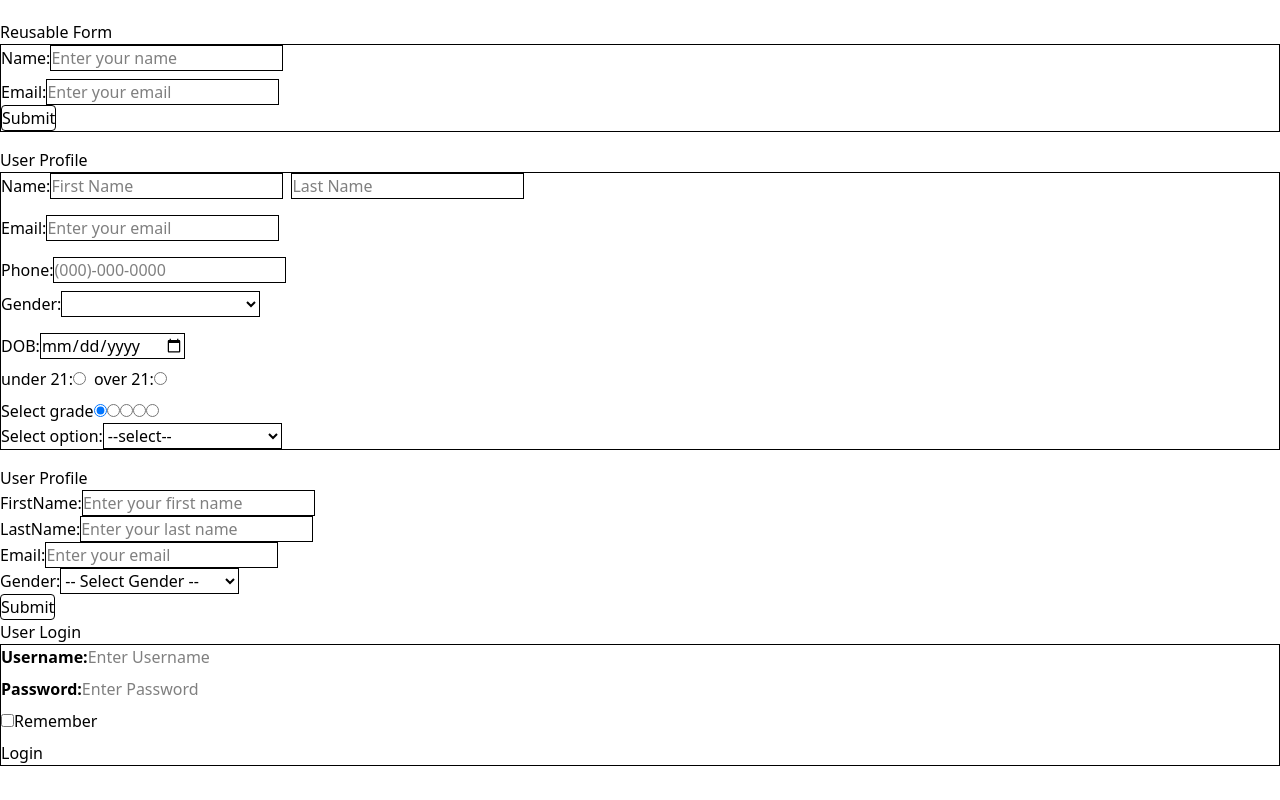
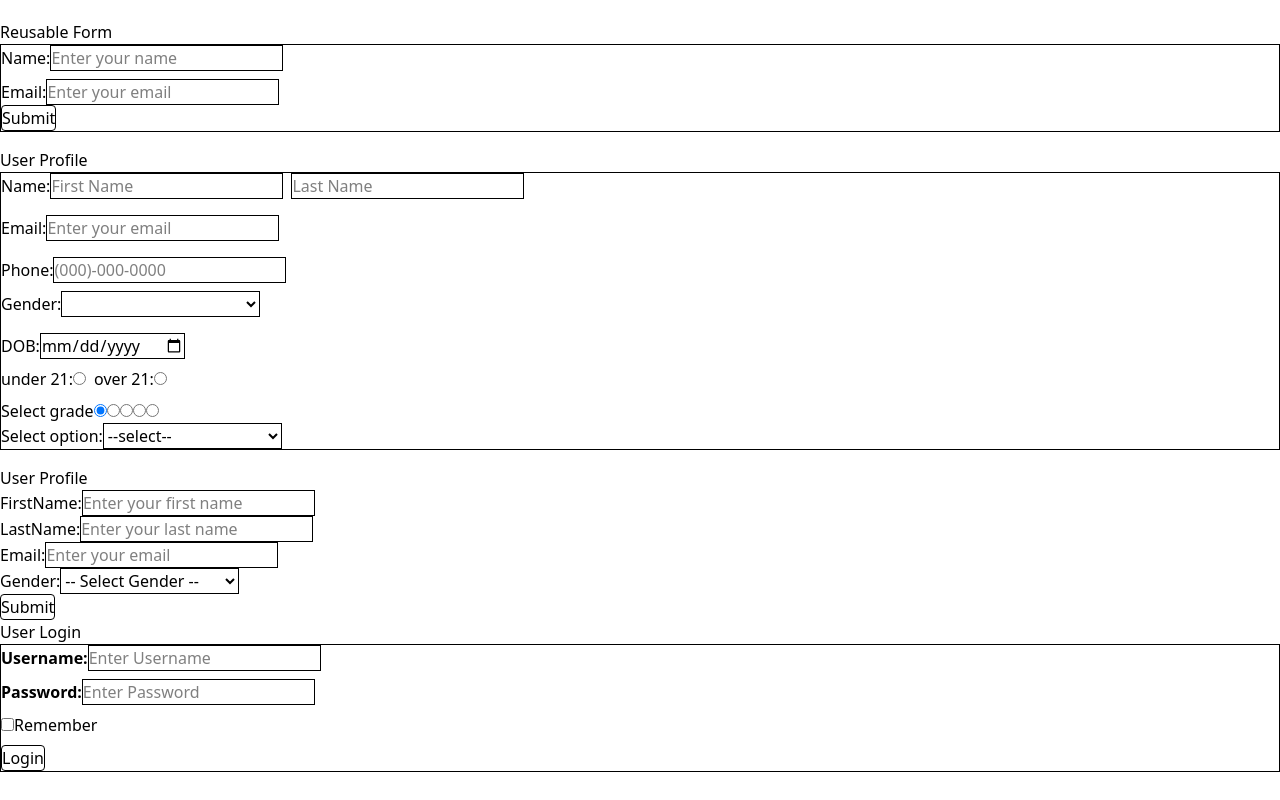
Before and after one commit to NS-25/react-components, a React (Vite) app: page /login in a window 1280 px wide. Built offline with nearby package versions, Linux system fonts and the light colour scheme.

Commit message:
added some code

```diff
--- a/src/components/Login/LoginForm.jsx
+++ b/src/components/Login/LoginForm.jsx
@@ -8,22 +8,34 @@ const LoginForm = () => {
           <label htmlFor="username">
             <b>Username:</b>
           </label>
-          <input type="text" placeholder="Enter Username" name="username" />
+          <input
+            type="text"
+            placeholder="Enter Username"
+            name="username"
+            className="border"
+          />
         </div>
         <div className="mb-2">
           <label htmlFor="password">
             <b>Password:</b>
           </label>
-          <input type="password" placeholder="Enter Password" name="password" />
+          <input
+            type="password"
+            placeholder="Enter Password"
+            name="password"
+            className="border"
+          />
         </div>
         <div className="mb-2">
           <label htmlFor="checkbox">
-            <input type="checkbox" name="remember" />
+            <input type="checkbox" name="remember" className="border" />
             Remember
           </label>
         </div>
         <div>
-          <button type="submit">Login</button>
+          <button type="submit" className="border rounded">
+            Login
+          </button>
         </div>
       </form>
     </div>
```
